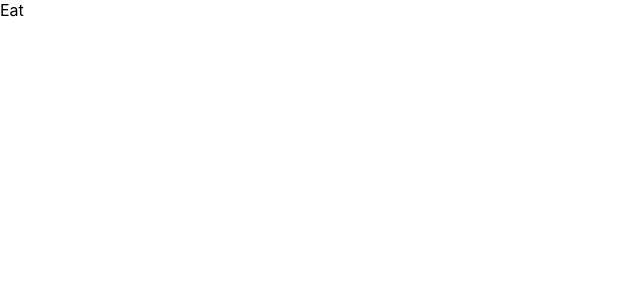
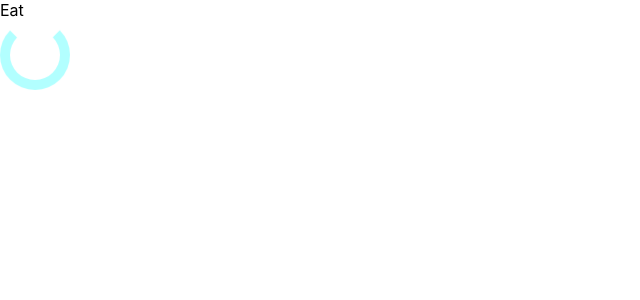
Before and after one commit to dnqudgml12/23hz, a React (Create React App) app in the folder change/: page /Eat in a window 1280 px wide. Shown: the top 300 px of the page, without its empty margins (0-640 px from the left). Built offline with nearby package versions, Linux system fonts and the light colour scheme.

Commit message:
Loading 생성

```diff
--- a/change/src/components/Eat.js
+++ b/change/src/components/Eat.js
@@ -1,9 +1,31 @@
 import React from "react";
+import styled from "styled-components";
+
+const Loading = styled.div`
+  display: inline-block;
+  width: 50px;
+  height: 50px;
+  border: 10px solid rgba(2,255,255,.3);
+  border-radius: 50%;
+  border-top-color: #fff;
+  animation: spin 1s ease-in-out infinite;
+  -webkit-animation: spin 1s ease-in-out infinite;
+
+@keyframes spin {
+  to { -webkit-transform: rotate(360deg); }
+}
+@-webkit-keyframes spin {
+  to { -webkit-transform: rotate(360deg); }
+}
+`;
 
 const Eat=()=>{
 
     return(
+        <div>
         <div>Eat</div>
+        <Loading/>
+        </div>
     )
 }
 
```
